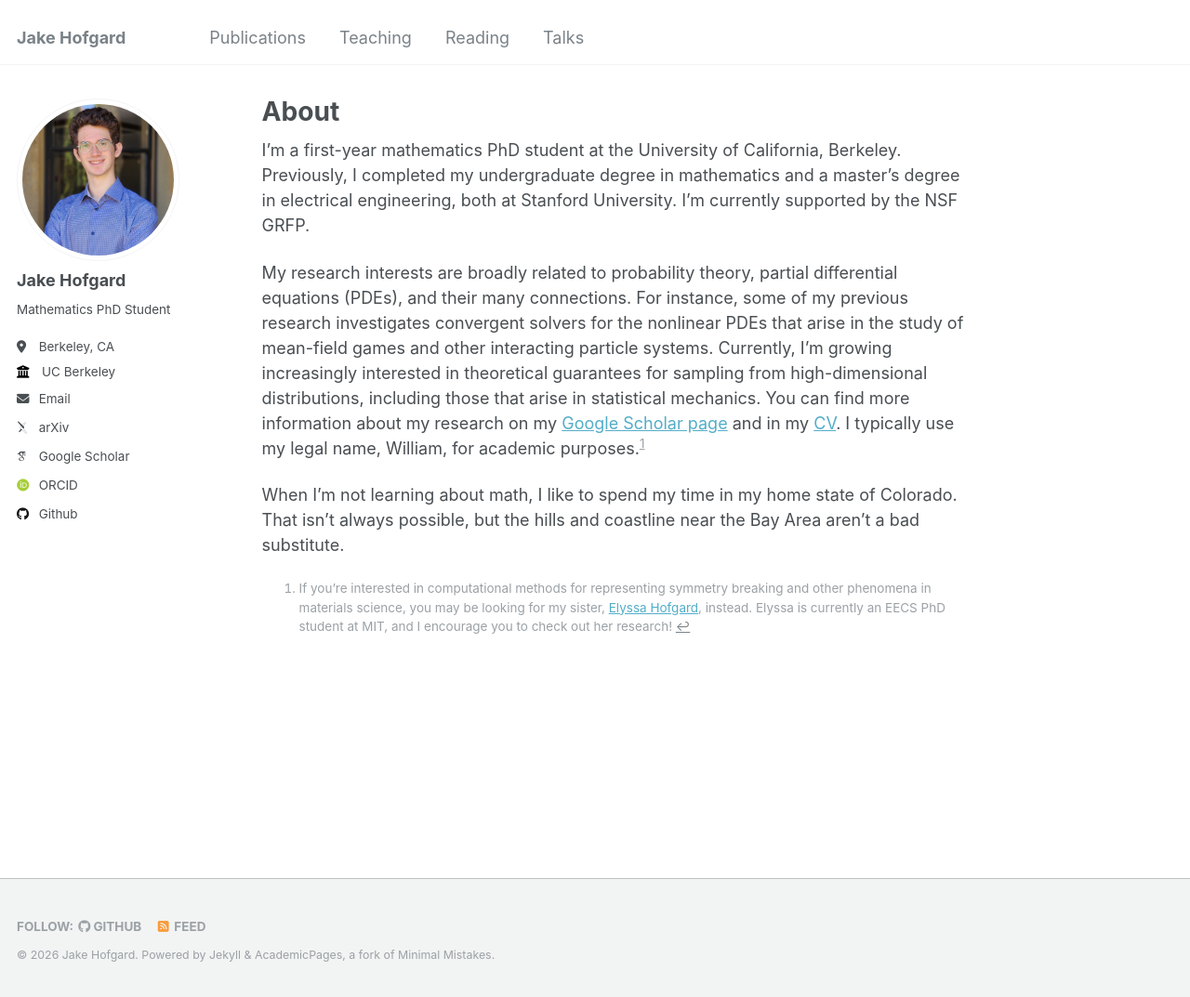
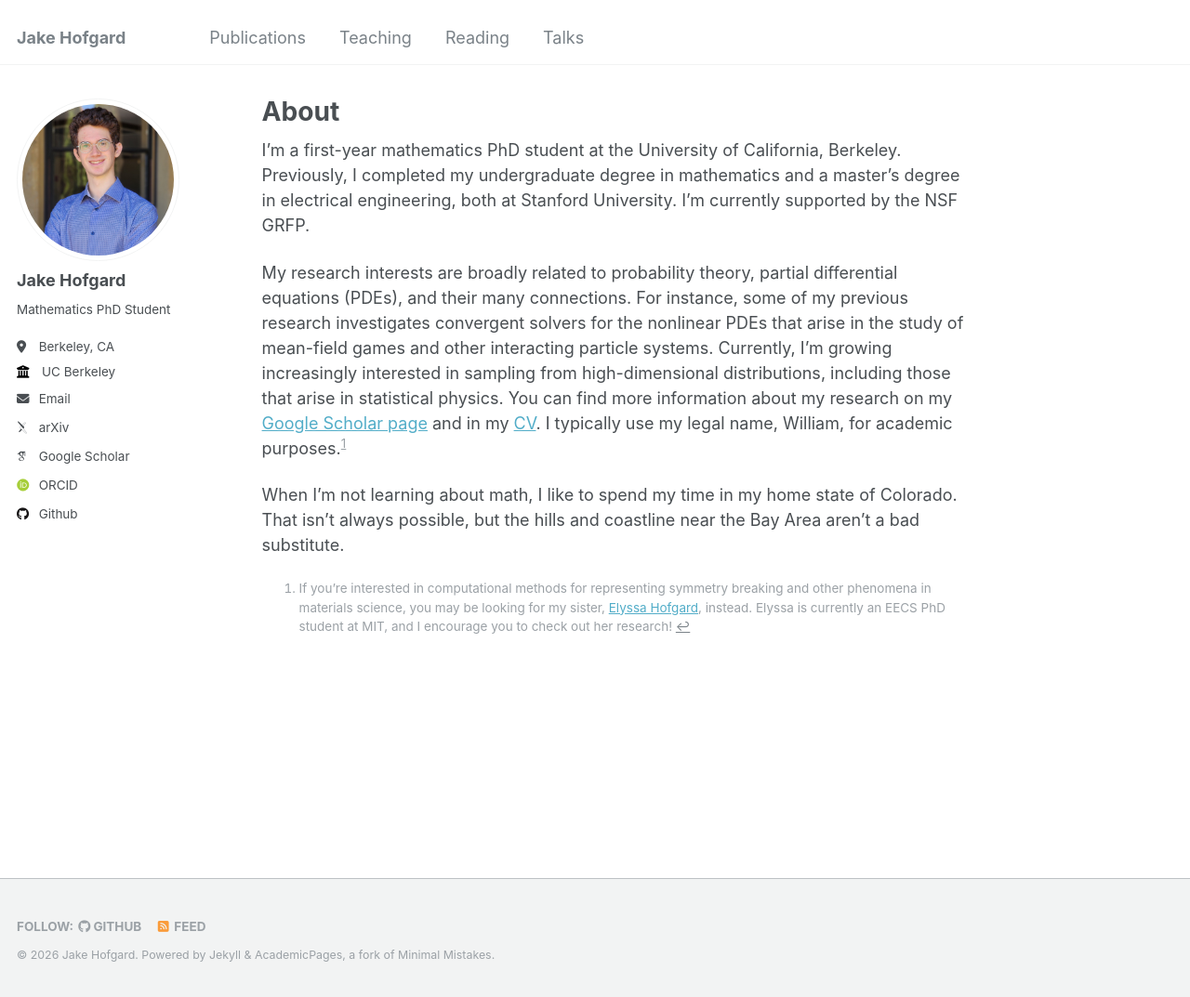
Before and after one commit to jakehofgard/jakehofgard.github.io, a Jekyll site: the page built from _pages/about.md, in a window 1280 px wide and 1073 px high. Shown: the whole window at 93% size. Built offline with Jekyll 4.4.1, drawn with Linux system fonts in a browser that asks for light colours; some web fonts are replaced.

Commit message:
Update reading
Updated research interests to focus on sampling from high-dimensional distributions in statistical physics.

```diff
--- a/_pages/about.md
+++ b/_pages/about.md
@@ -9,7 +9,7 @@ redirect_from:
 
 I'm a first-year mathematics PhD student at the University of California, Berkeley. Previously, I completed my undergraduate degree in mathematics and a master's degree in electrical engineering, both at Stanford University. I'm currently supported by the NSF GRFP.
 
-My research interests are broadly related to probability theory, partial differential equations (PDEs), and their many connections. For instance, some of my previous research investigates convergent solvers for the nonlinear PDEs that arise in the study of mean-field games and other interacting particle systems. Currently, I'm growing increasingly interested in theoretical guarantees for sampling from high-dimensional distributions, including those that arise in statistical mechanics. You can find more information about my research on my [Google Scholar page](https://scholar.google.com/citations?user=VJcUlLQAAAAJ&hl=en&oi=sra) and in my [CV](../files/Jake_Hofgard_CV_Winter26.pdf). I typically use my legal name, William, for academic purposes.[^1]
+My research interests are broadly related to probability theory, partial differential equations (PDEs), and their many connections. For instance, some of my previous research investigates convergent solvers for the nonlinear PDEs that arise in the study of mean-field games and other interacting particle systems. Currently, I'm growing increasingly interested in sampling from high-dimensional distributions, including those that arise in statistical physics. You can find more information about my research on my [Google Scholar page](https://scholar.google.com/citations?user=VJcUlLQAAAAJ&hl=en&oi=sra) and in my [CV](../files/Jake_Hofgard_CV_Winter26.pdf). I typically use my legal name, William, for academic purposes.[^1]
 
 When I'm not learning about math, I like to spend my time in my home state of Colorado. That isn't always possible, but the hills and coastline near the Bay Area aren't a bad substitute.
 
```
